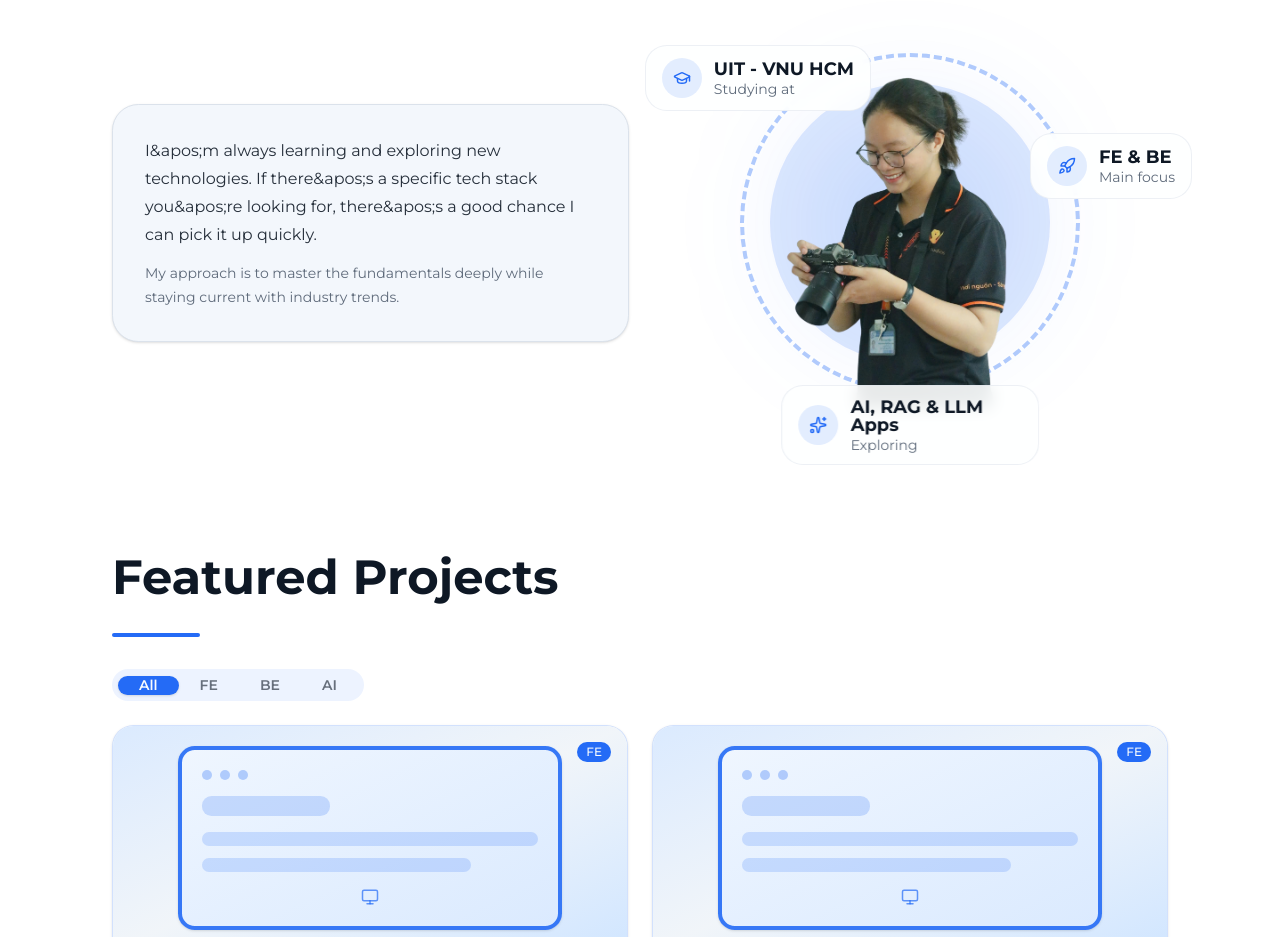
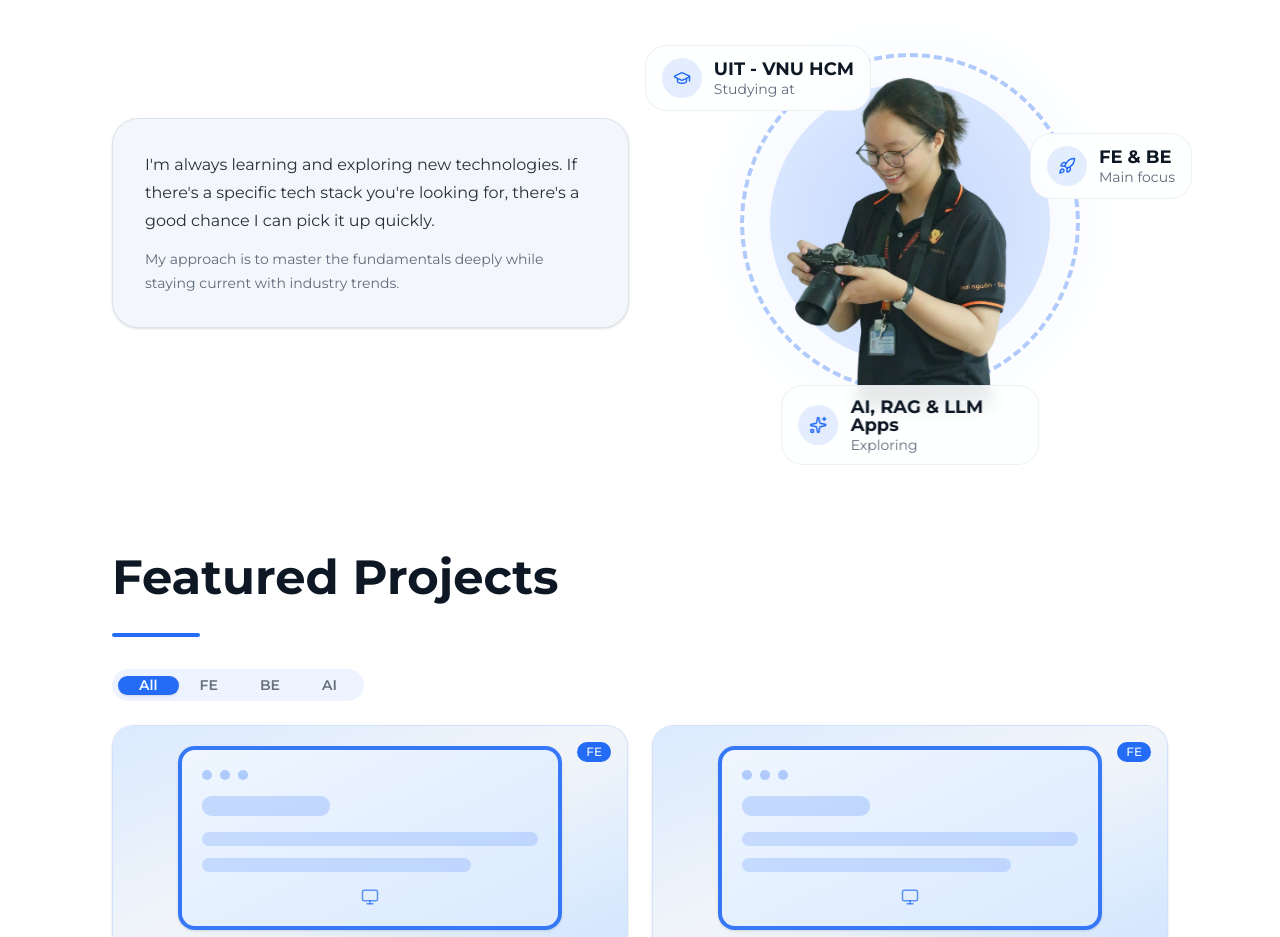
Before and after one commit to Phluynhh/Portfolio, a Next.js app: page / in a window 1280 px wide. Shown: the part 2320-3257 px from the top of the page. Built offline with nearby package versions, Linux system fonts and the light colour scheme.

Commit message:
fix: correct typo in English text for Skills component

```diff
--- a/src/components/ui/Skills.tsx
+++ b/src/components/ui/Skills.tsx
@@ -155,7 +155,7 @@ export default function Skills({ lang }: SkillsProps) {
             <p className="text-base leading-7 text-foreground/90">
               {isVi
                 ? "Mình luôn học hỏi và khám phá công nghệ mới. Nếu bạn đang tìm một tech stack cụ thể, khả năng cao là mình có thể nắm bắt rất nhanh."
-                : "I&apos;m always learning and exploring new technologies. If there&apos;s a specific tech stack you&apos;re looking for, there&apos;s a good chance I can pick it up quickly."}
+                : "I'm always learning and exploring new technologies. If there's a specific tech stack you're looking for, there's a good chance I can pick it up quickly."}
             </p>
             <p className="mt-3 text-sm leading-6 text-muted-foreground">
               {isVi
```
